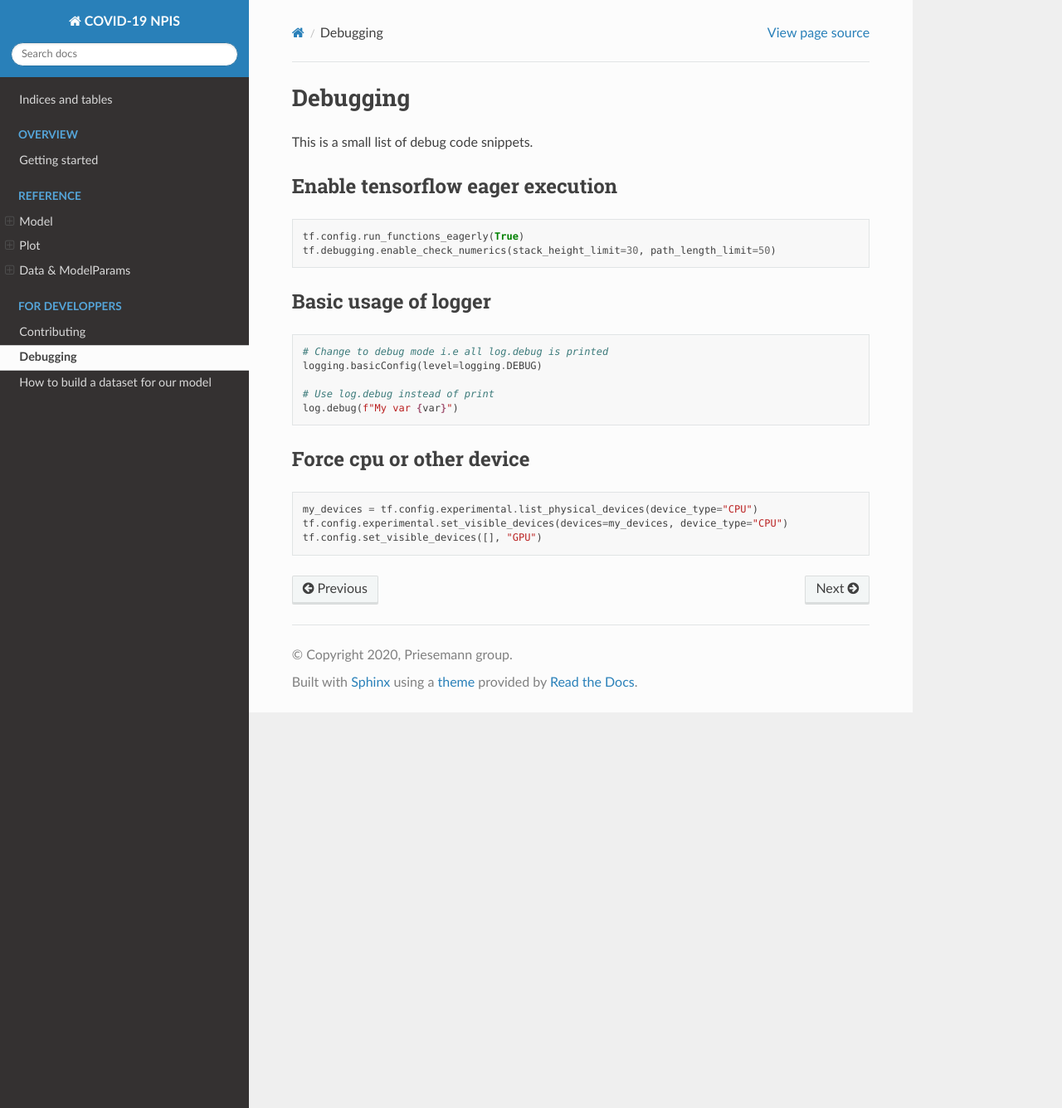
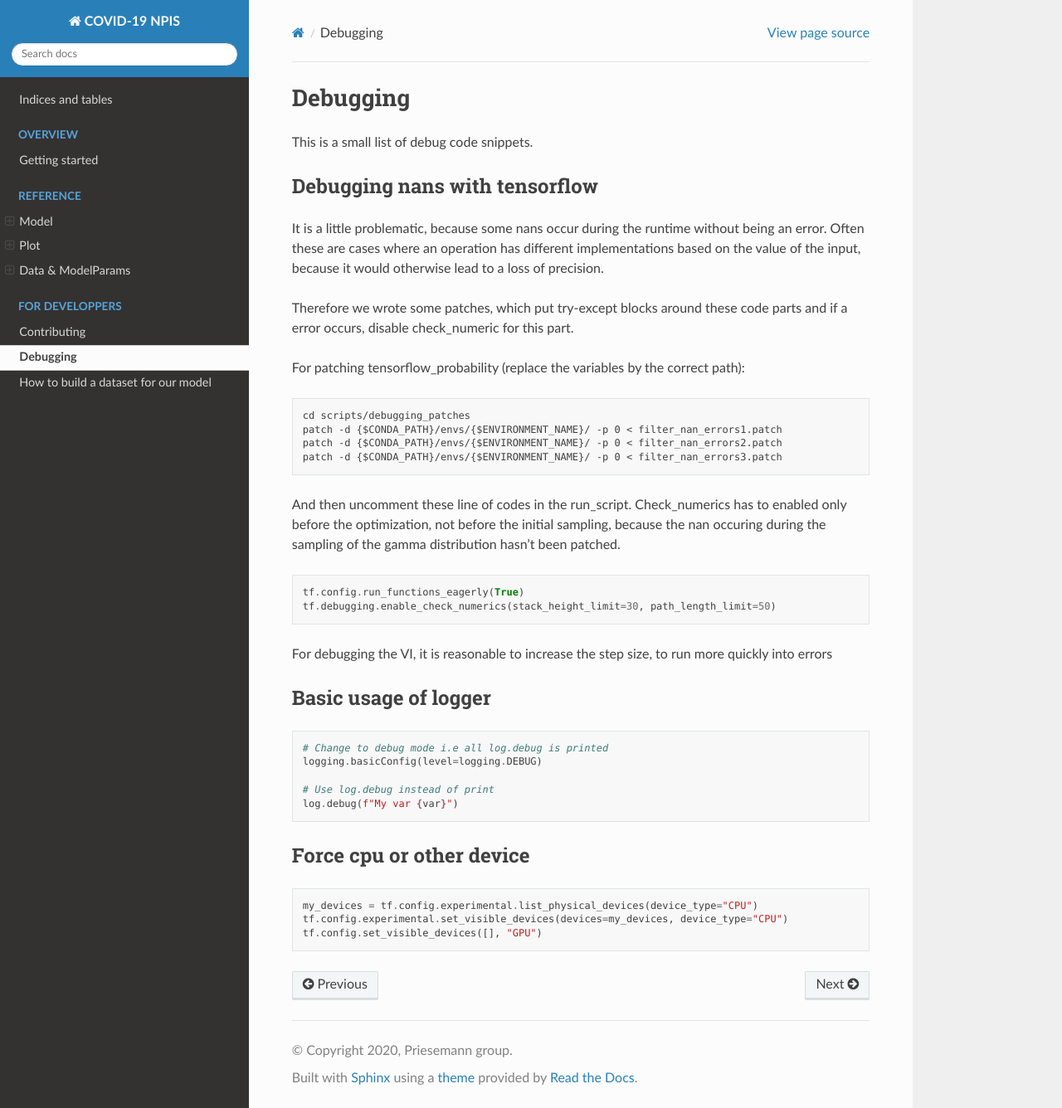
Before and after one commit to Priesemann-Group/covid19_npis_europe, a Sphinx documentation site: the page built from docs/source/doc/debugging.rst, in a window 1280 px wide and 1336 px high. Shown: the whole window at 83% size. Built offline with Sphinx 7.4.7 and the Read the Docs theme 2.0.0, drawn with Linux system fonts in a browser that asks for light colours; formulas are drawn with MathJax 3.

Commit message:
Add installation of patches to documentation

```diff
--- a/docs/source/doc/debugging.rst
+++ b/docs/source/doc/debugging.rst
@@ -3,13 +3,40 @@ Debugging
 
 This is a small list of debug code snippets.
 
-Enable tensorflow eager execution
+Debugging nans with tensorflow
 ^^^^^^^^^^^^^^^^^^^^^^^^^^^^^^^^^
+
+It is a little problematic, because some nans occur during the
+runtime without being an error. Often these are cases where an
+operation has different implementations based on the value of the
+input, because it would otherwise lead to a loss of precision.
+
+Therefore we wrote some patches, which put try-except blocks
+around these code parts and if a error occurs, disable check_numeric
+for this part.
+
+For patching tensorflow_probability
+(replace the variables by the correct path):
 
 ::
 
-	tf.config.run_functions_eagerly(True)
-	tf.debugging.enable_check_numerics(stack_height_limit=30, path_length_limit=50)
+    cd scripts/debugging_patches
+    patch -d {$CONDA_PATH}/envs/{$ENVIRONMENT_NAME}/ -p 0 < filter_nan_errors1.patch
+    patch -d {$CONDA_PATH}/envs/{$ENVIRONMENT_NAME}/ -p 0 < filter_nan_errors2.patch
+    patch -d {$CONDA_PATH}/envs/{$ENVIRONMENT_NAME}/ -p 0 < filter_nan_errors3.patch
+
+And then uncomment these line of codes in the run_script. Check_numerics
+has to enabled only before the optimization, not before the initial
+sampling, because the nan occuring during the sampling of the gamma
+distribution hasn't been patched.
+
+::
+
+    tf.config.run_functions_eagerly(True)
+    tf.debugging.enable_check_numerics(stack_height_limit=30, path_length_limit=50)
+
+For debugging the VI, it is reasonable to increase the step size, to run
+more quickly into errors
 
 
 Basic usage of logger
@@ -17,11 +44,11 @@ Basic usage of logger
 
 ::
 
-	# Change to debug mode i.e all log.debug is printed
-	logging.basicConfig(level=logging.DEBUG)
+    # Change to debug mode i.e all log.debug is printed
+    logging.basicConfig(level=logging.DEBUG)
 
-	# Use log.debug instead of print
-	log.debug(f"My var {var}")
+    # Use log.debug instead of print
+    log.debug(f"My var {var}")
 
 
 Force cpu or other device
@@ -29,6 +56,6 @@ Force cpu or other device
 
 ::
 
-	my_devices = tf.config.experimental.list_physical_devices(device_type="CPU")
-	tf.config.experimental.set_visible_devices(devices=my_devices, device_type="CPU")
-	tf.config.set_visible_devices([], "GPU")
+    my_devices = tf.config.experimental.list_physical_devices(device_type="CPU")
+    tf.config.experimental.set_visible_devices(devices=my_devices, device_type="CPU")
+    tf.config.set_visible_devices([], "GPU")
```
